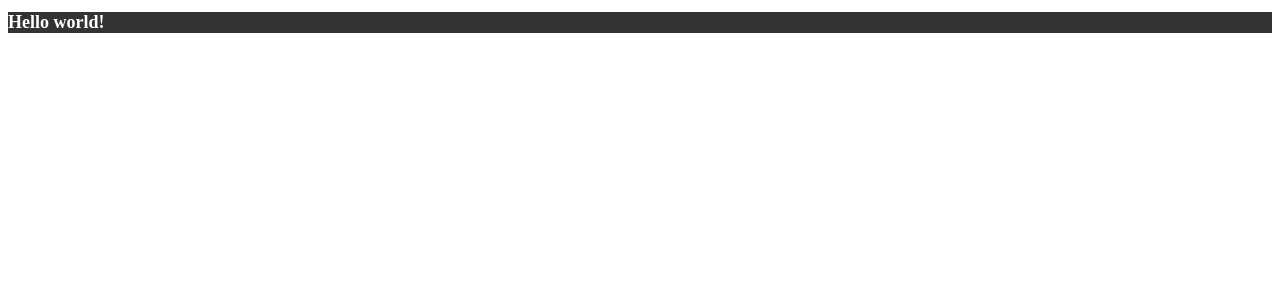
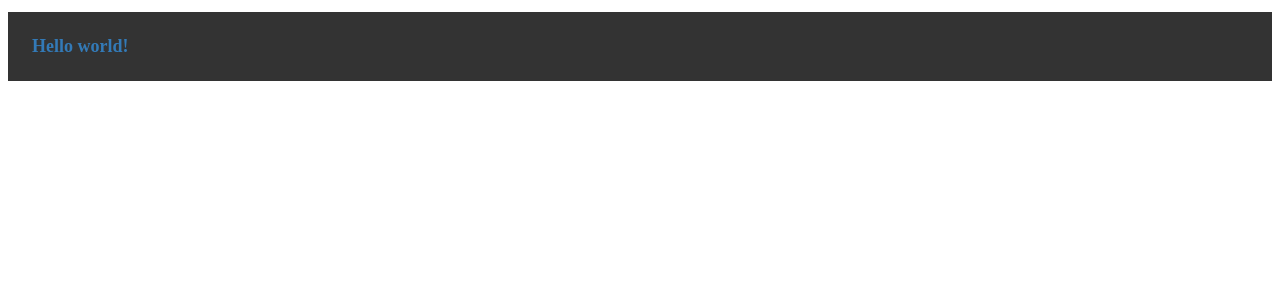
Before and after one commit to gabriel-barreto/shuffler, a React (Vite) app: page / in a window 1280 px wide. Shown: the top 300 px of the page. Built offline with nearby package versions, Linux system fonts and the light colour scheme.

Commit message:
feat: add initial theme

```diff
--- a/src/App.styled.ts
+++ b/src/App.styled.ts
@@ -1,10 +1,11 @@
-import { styled } from '@stitches/react'
+import { styled } from '@/theme'
 
 export const App = styled('main', {
   backgroundColor: '#333'
 })
 
 export const Message = styled('h1', {
-  color: '#fff',
-  fontSize: '18px'
+  color: '$blue500',
+  fontSize: '18px',
+  test: '24px'
 })
--- a/src/App.tsx
+++ b/src/App.tsx
@@ -1,8 +1,9 @@
 import * as S from './App.styled'
+import { standardTheme } from './theme'
 
 export function App() {
   return (
-    <S.App>
+    <S.App className={standardTheme}>
       <S.Message>Hello world!</S.Message>
     </S.App>
   )
--- /dev/null
+++ b/src/styles/index.ts
@@ -0,0 +1 @@
+export { glocalCss } from './global.style'
--- /dev/null
+++ b/src/theme/index.ts
@@ -0,0 +1,11 @@
+import { createStitches } from '@stitches/react'
+
+export const { styled } = createStitches({
+  utils: {
+    test(value: string) {
+      return { padding: value }
+    }
+  }
+})
+
+export { standardTheme } from './standard'
--- /dev/null
+++ b/src/theme/standard/index.ts
@@ -0,0 +1,20 @@
+import { createTheme } from '@stitches/react'
+
+export const standardTheme = createTheme('standard', {
+  colors: {
+    blue500: '#337ab7'
+  },
+  space: {},
+  fontSize: {},
+  fonts: {},
+  fontWeights: {},
+  lineHeights: {},
+  letterSpacings: {},
+  sizes: {},
+  borderWidths: {},
+  borderStyles: {},
+  radii: {},
+  shadows: {},
+  zIndices: {},
+  transitions: {}
+})
```
Also changed, not shown: src/styles/global.style.ts (added, +27 -0 lines).
